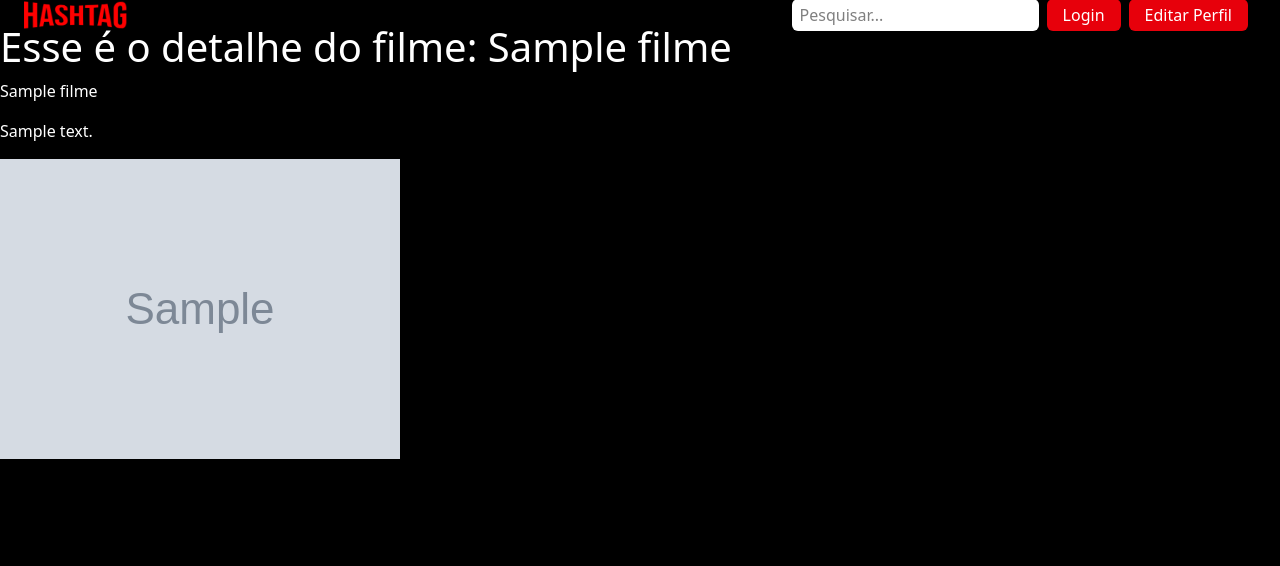
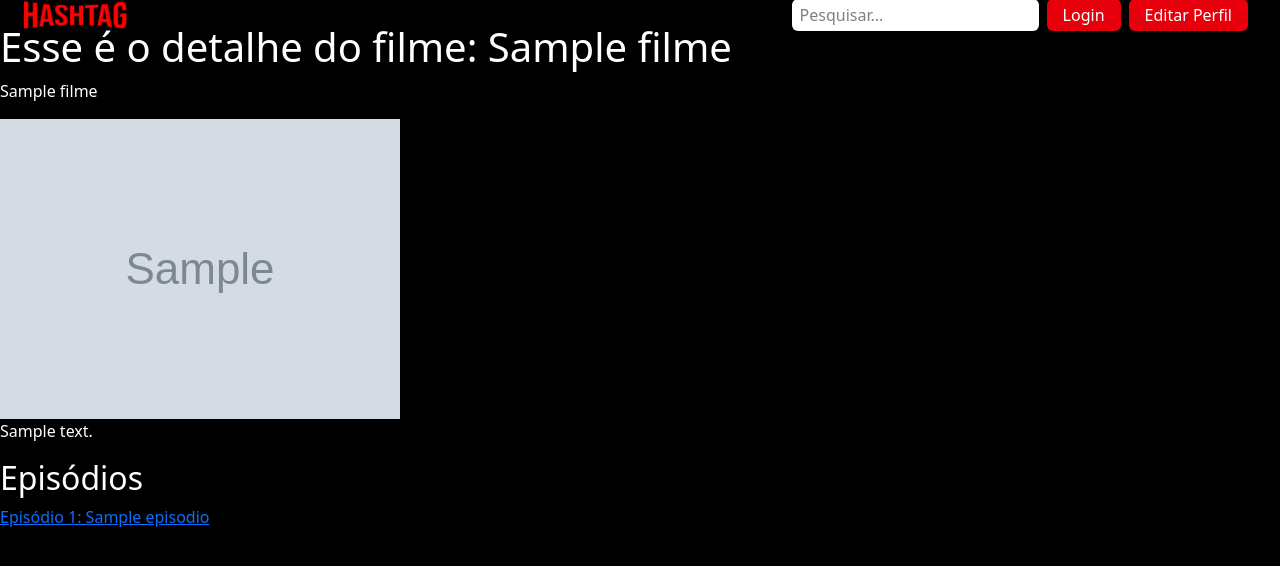
Before and after one commit to MarceloFantin/ProjetoNetFlixFake, a Django app: page /filmes/1 in a window 1280 px wide. Shown: the part 17-583 px from the top of the page. Run offline with Django 5.2, Linux system fonts and the light colour scheme; tables that the repository leaves empty hold one stand-in row (values such as "Sample post"); grey boxes marked "Sample" are stand-in pictures.

Commit message:
detalhes dos filmes
listando os episodios na pagina de detalhes

```diff
--- a/filme/templates/detalhesfilme.html
+++ b/filme/templates/detalhesfilme.html
@@ -9,7 +9,13 @@
     <div class="py-10">
         <h1>Esse é o detalhe do filme: {{ object.titulo }}</h1>
         <p>{{ object }}</P>
+        <img src="{{ object.thumb.url }}" >
         <p>{{ object.descricao }}</p>
-        <img src="{{ object.thumb.url }}" >
+        <h2>Episódios</h2>
+        {% for episodio in object.episodios.all %}
+            <a href="{{episodio.video }}">
+                <p>Episódio {{ forloop.counter }}: {{ episodio.titulo }} </p>
+            </a>
+        {% endfor %}
     </div>
 {% endblock %}
```
